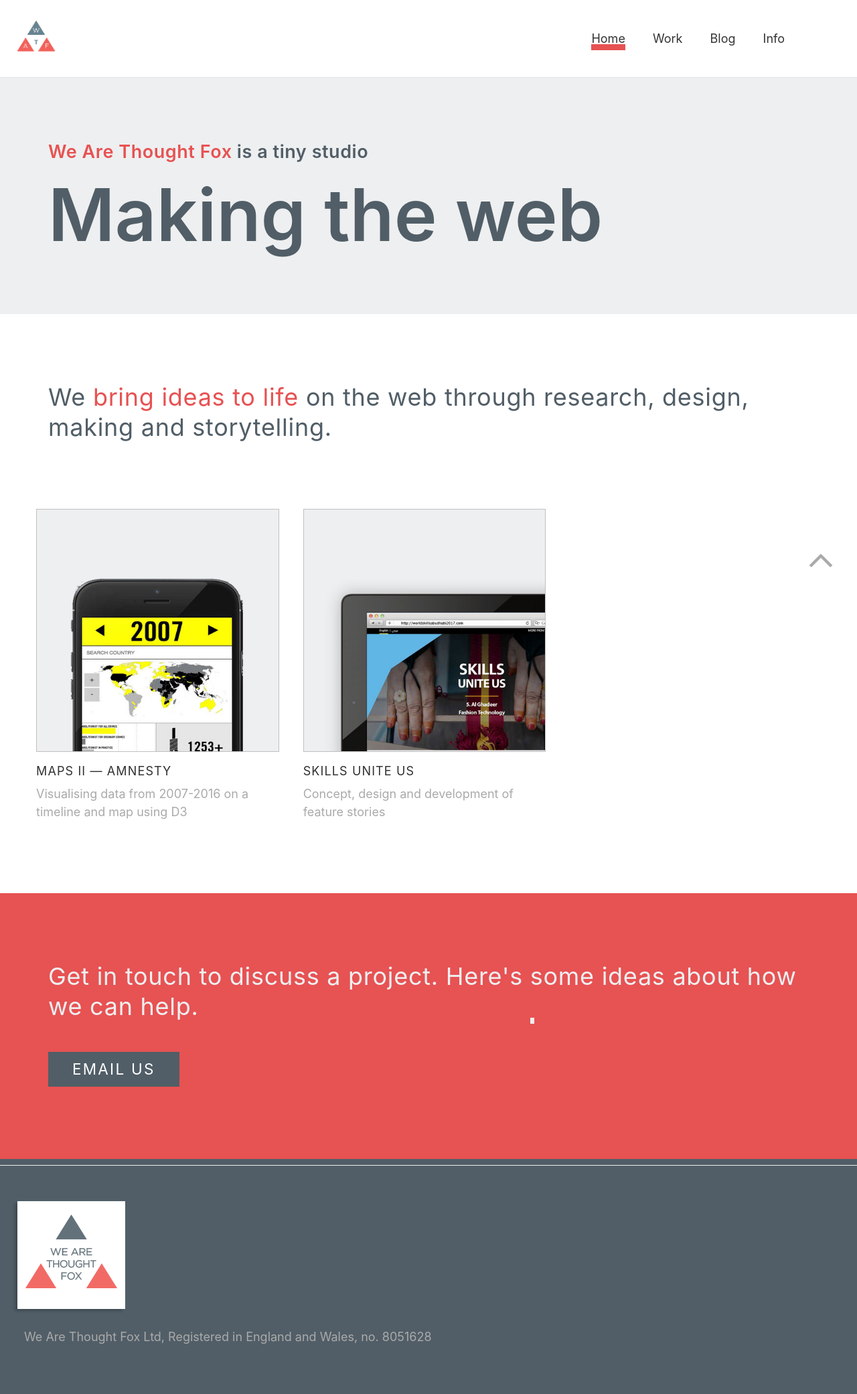
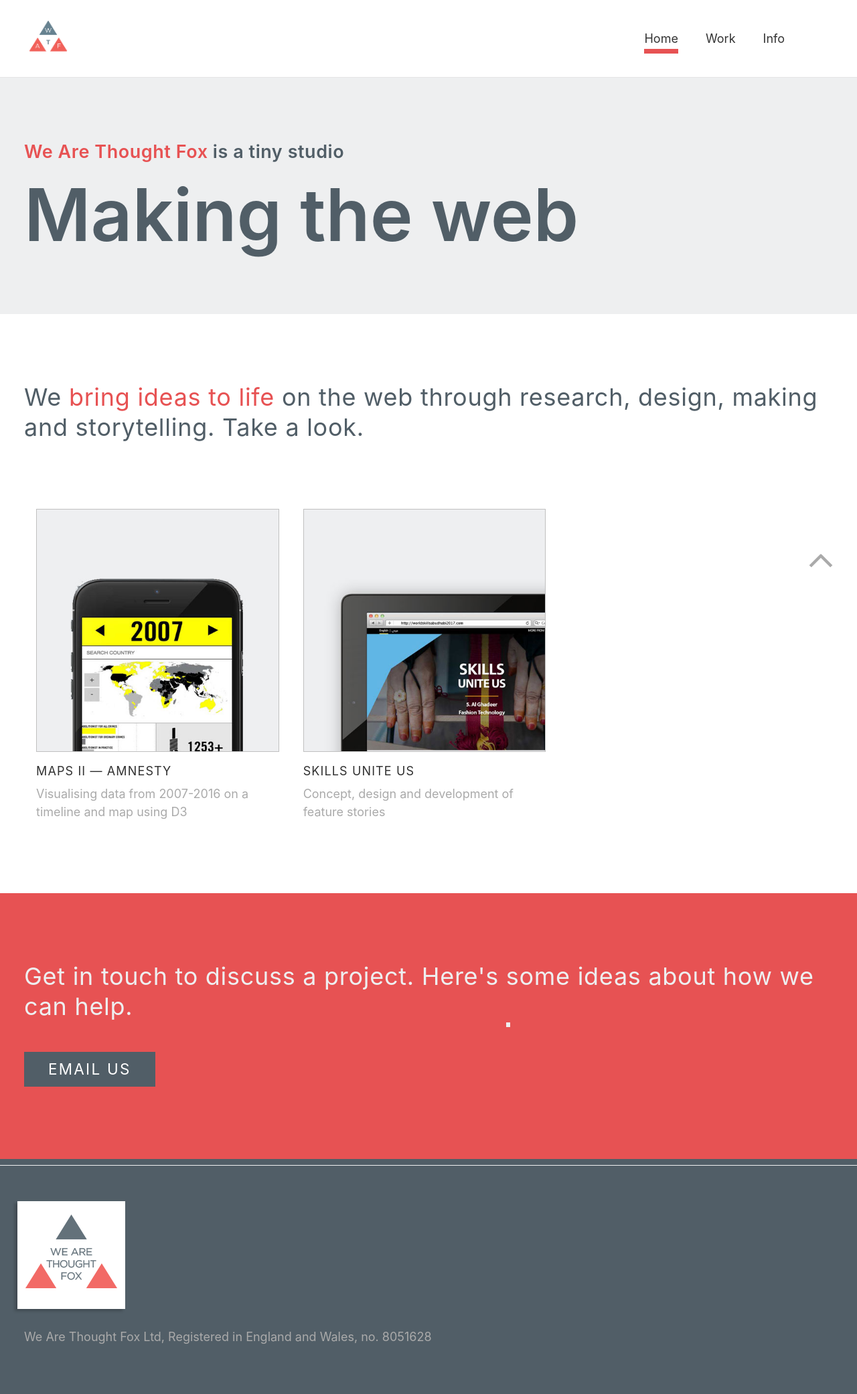
Before and after one commit to wearethoughtfox/wearethoughtfox, a Jekyll site: the page built from index.html, in a window 1280 px wide. Shown: the whole page at 67% size. Built offline with Jekyll 4.4.1, drawn with Linux system fonts in a browser that asks for light colours.

Commit message:
Left spacing line up

```diff
--- a/_config.yml
+++ b/_config.yml
@@ -50,7 +50,5 @@ defaults:
 navigation:
  - title: Work
    url: /work
- - title: Blog
-   url: /blog
  - title: Info
    url: /info
--- /dev/null
+++ b/_includes/contact.html
@@ -0,0 +1,11 @@
+<section class="bg-primary">
+  <div class="center ph3 ph4-ns pv4 pv5-l">
+  <h2 class="f3 f1-l secondary fw4 customgrey">Get in touch to discuss a project. Here's <a href="/info" class="customgrey dim current">some ideas about how we can help.</a></h2>
+  <div id="contact" class="mw6 mw7-ns pt4">
+    <span itemscope itemtype="http://schema.org/Corporation">
+      <span class="dn" itemprop="name">{{ site.name }}</span>
+        <a class="dim f5 f3-ns link ph3 ph4-l pv2 mb4 mr3-ns dib white bg-secondary ttu tracked" href="mailto:{{ site.email }}">Email us</a>
+        <meta itemprop="email" content="{{ site.email }}">
+  </div>
+</div>
+</section>
--- a/_includes/nav.html
+++ b/_includes/nav.html
@@ -1,4 +1,4 @@
-<nav class="db dt-l w-100 border-box pa3 pl3-l pr5-l bb b--black-10">
+<nav class="db dt-l w-100 border-box pa3 pl4-l pr5-l bb b--black-10">
   <a class="db dtc-l v-mid mid-gray link dim w-100 w-25-l tc tl-l mb2 mb0-l" href="/" title="Home">
     <img src="{{ site.baseurl }}/images/logo-abbr.png" class="dib w3 h3 br-100" alt="Site Name">
   </a>
--- a/_scss/_tachyons-extend.scss
+++ b/_scss/_tachyons-extend.scss
@@ -146,11 +146,11 @@ ul.dash > li:before {
 .current:after  {
   content: "";
   border-style: solid;
-  border-bottom-width: 6px;
+  border-bottom-width: $spacing-extra-small;
   position: absolute;
   left: 0;
   right: 0;
-  bottom: -4px;
+  bottom: -$spacing-small;
 }
 
 .thickline {
@@ -161,9 +161,9 @@ ul.dash > li:before {
 .thickline:hover:after  {
   content: "";
   border-style: solid;
-  border-bottom-width: 6px;
+  border-bottom-width: $spacing-extra-small;
   position: absolute;
   left: 0;
   right: 0;
-  bottom: -4px;
+  bottom: -$spacing-small;
 }
--- a/index.html
+++ b/index.html
@@ -5,7 +5,7 @@ layout: default
 {% include nav.html %}
 
 <header class="bg-customgrey">
-  <div class="center ph3 ph4-ns ph5-l pv5">
+  <div class="center ph3 ph4-ns ph4-l pv5">
     <h2 class="f4 f2-l secondary"><span class="primary">We Are Thought Fox</span> is a tiny studio</h2>
     <h1 class="f1 f-headline-l mt0 secondary">Making the web
     </h1>
@@ -13,8 +13,8 @@ layout: default
 </header>
 
 <section>
-  <div class="center ph3 ph4-ns ph5-l pv4 pv5-l">
-    <h2 class="f3 f1-l secondary fw4">We <span class="primary">bring ideas to life</span> on the web through research, design, making and storytelling.</h2>
+  <div class="center ph3 ph4-ns ph4-l pv4 pv5-l">
+    <h2 class="f3 f1-l secondary fw4">We <span class="primary">bring ideas to life</span> on the web through research, design, making and storytelling. Take a look.</h2>
   </div>
 </section>
 
@@ -36,14 +36,4 @@ layout: default
   {% endfor %}
 </section>
 
-<section class="bg-primary">
-  <div class="center ph3 ph4-ns ph5-l pv4 pv5-l">
-  <h2 class="f3 f1-l secondary fw4 customgrey">Get in touch to discuss a project. Here's <a href="/info" class="customgrey dim current">some ideas about how we can help.</a></h2>
-  <div id="contact" class="mw6 mw7-ns pt4">
-    <span itemscope itemtype="http://schema.org/Corporation">
-      <span class="dn" itemprop="name">{{ site.name }}</span>
-        <a class="dim f5 f3-ns link ph3 ph4-l pv2 mb4 mr3-ns dib white bg-secondary ttu tracked" href="mailto:{{ site.email }}">Email us</a>
-        <meta itemprop="email" content="{{ site.email }}">
-  </div>
-</div>
-</section>
+{% include contact.html %}
```
Also changed, not shown: css/main.css.
